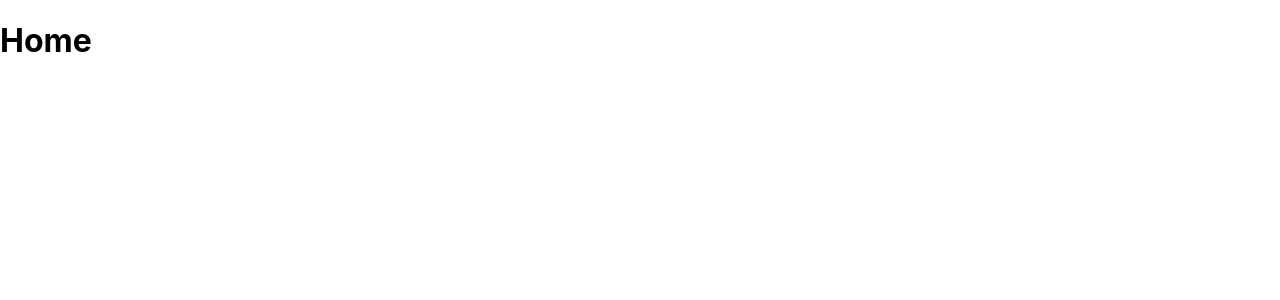
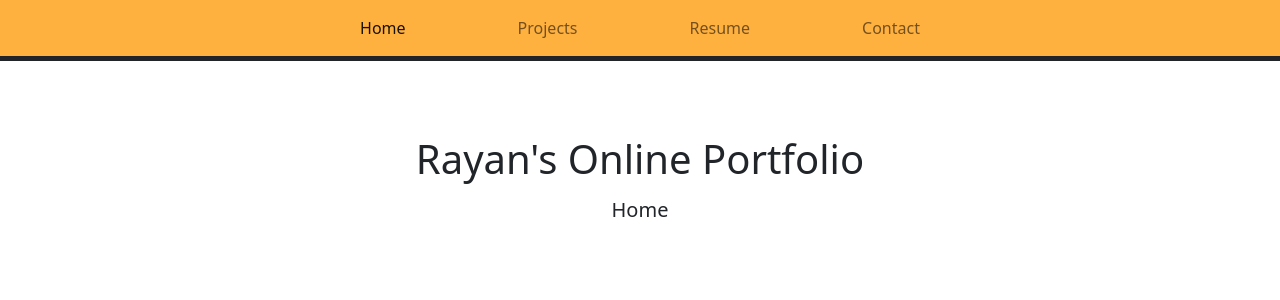
Before and after one commit to rkhan71/myportfolio, a React (Create React App) app: page / in a window 1280 px wide. Shown: the top 300 px of the page. Built offline with nearby package versions, Linux system fonts and the light colour scheme.

Commit message:
adds navbar and header for each page

```diff
--- a/package.json
+++ b/package.json
@@ -6,6 +6,9 @@
     "@testing-library/jest-dom": "^5.16.5",
     "@testing-library/react": "^13.4.0",
     "@testing-library/user-event": "^13.5.0",
+    "bootstrap": "^5.2.3",
+    "jquery": "^3.6.3",
+    "popper.js": "^1.16.1",
     "react": "^18.2.0",
     "react-dom": "^18.2.0",
     "react-router-dom": "^6.6.1",
--- a/src/App.js
+++ b/src/App.js
@@ -1,6 +1,7 @@
 import { BrowserRouter as Router, Routes, Route } from "react-router-dom";
 import Contact from "./Contact";
 import Home from "./Home";
+import Navbar from "./Navbar";
 import NotFound from "./NotFound";
 import Projects from "./Projects";
 import Resume from "./Resume";
@@ -8,7 +9,7 @@ import Resume from "./Resume";
 function App() {
   return (
     <Router>
-      <div className="App">
+      <Navbar />
       <Routes>
         <Route path="/" element={ <Home /> } />
         <Route path="/resume" element={ <Resume /> } />
@@ -16,7 +17,6 @@ function App() {
         <Route path="/contact" element={ <Contact /> } />
         <Route path="*" element={ <NotFound /> } />
       </Routes>
-      </div>
     </Router>
   );
 }
--- a/src/Contact.js
+++ b/src/Contact.js
@@ -1,7 +1,10 @@
 const Contact = () => {
     return (
         <div className="Contact">
-            <h1>Contact</h1>
+            <div class="container-fluid d-flex justify-content-center align-items-center flex-column heading">
+                <h1>Rayan's Online Portfolio</h1>
+                <button className="btn"><h5>Contact</h5></button>
+            </div>
         </div>
     );
 }
--- a/src/Home.js
+++ b/src/Home.js
@@ -1,7 +1,10 @@
 const Home = () => {
     return (
         <div className="Home">
-            <h1>Home</h1>
+            <div class="container-fluid d-flex justify-content-center align-items-center flex-column heading">
+                <h1>Rayan's Online Portfolio</h1>
+                <button className="btn"><h5>Home</h5></button>
+            </div>
         </div>
     );
 }
--- /dev/null
+++ b/src/Navbar.js
@@ -0,0 +1,36 @@
+import { Link, useLocation } from "react-router-dom";
+import logo from "./logo.png";
+
+const Navbar = () => {
+    const location = useLocation();
+
+    return (
+        <div className="Navbar">
+            <nav className="navbar navbar-expand-lg border-bottom border-5 border-dark">
+                <div className="container-fluid">
+                    <div className="collapse navbar-collapse" id="navbarNav">
+                        <ul className="navbar-nav mx-auto">
+                            <li className="nav-item px-5">
+                                <Link className={"nav-link" + (location.pathname === "/" ? " active" : "")} to="/">Home</Link>
+                            </li>
+                            <li className="nav-item px-5">
+                                <Link className={"nav-link" + (location.pathname === "/projects" ? " active" : "")} to="/projects">Projects</Link>
+                            </li>
+                            <li className="nav-item px-5">
+                                <Link className={"nav-link" + (location.pathname === "/resume" ? " active" : "")} to="/resume">Resume</Link>
+                            </li>
+                            <li className="nav-item px-5">
+                                <Link className={"nav-link" + (location.pathname === "/contact" ? " active" : "")} to="/contact">Contact</Link>
+                            </li>
+                        </ul>
+                    </div>
+                    <button className="navbar-toggler" type="button" data-bs-toggle="collapse" data-bs-target="#navbarNav" aria-controls="navbarNav" aria-expanded="false" aria-label="Toggle navigation">
+                        <span className="navbar-toggler-icon"></span>
+                    </button>
+                </div>
+            </nav>
+        </div>
+    );
+}
+
+export default Navbar;
--- a/src/Projects.js
+++ b/src/Projects.js
@@ -1,7 +1,10 @@
 const Projects = () => {
     return (
         <div className="Projects">
-            <h1>Projects</h1>
+            <div class="container-fluid d-flex justify-content-center align-items-center flex-column heading">
+                <h1>Rayan's Online Portfolio</h1>
+                <button className="btn"><h5>Projects</h5></button>
+            </div>
         </div>
     );
 }
--- a/src/Resume.js
+++ b/src/Resume.js
@@ -1,7 +1,10 @@
 const Resume = () => {
     return (
         <div className="Resume">
-            <h1>Resume</h1>
+            <div class="container-fluid d-flex justify-content-center align-items-center flex-column heading">
+                <h1>Rayan's Online Portfolio</h1>
+                <button className="btn"><h5>Resume</h5></button>
+            </div>
         </div>
     );
 }
--- a/src/index.css
+++ b/src/index.css
@@ -1,13 +1,12 @@
-body {
-  margin: 0;
-  font-family: -apple-system, BlinkMacSystemFont, 'Segoe UI', 'Roboto', 'Oxygen',
-    'Ubuntu', 'Cantarell', 'Fira Sans', 'Droid Sans', 'Helvetica Neue',
-    sans-serif;
-  -webkit-font-smoothing: antialiased;
-  -moz-osx-font-smoothing: grayscale;
+html, body, #root {
+  height: 100%;
+  margin: 0px;
 }
 
-code {
-  font-family: source-code-pro, Menlo, Monaco, Consolas, 'Courier New',
-    monospace;
+nav {
+  background-color: #FFB140;
 }
+
+.heading {
+  height: 250px;
+}
--- a/src/index.js
+++ b/src/index.js
@@ -1,3 +1,7 @@
+import 'bootstrap/dist/css/bootstrap.css';
+import $ from 'jquery';
+import Popper from 'popper.js';
+import 'bootstrap/dist/js/bootstrap.bundle.min';
 import React from 'react';
 import ReactDOM from 'react-dom/client';
 import './index.css';
```
Also changed, not shown: src/logo.png (added), 1 other file (tests, documents, lock files or other folders). Lines whose indentation alone changed are shown as unchanged.
